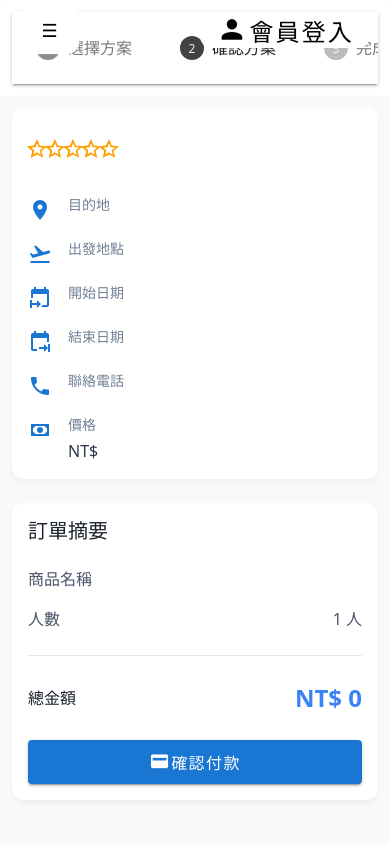
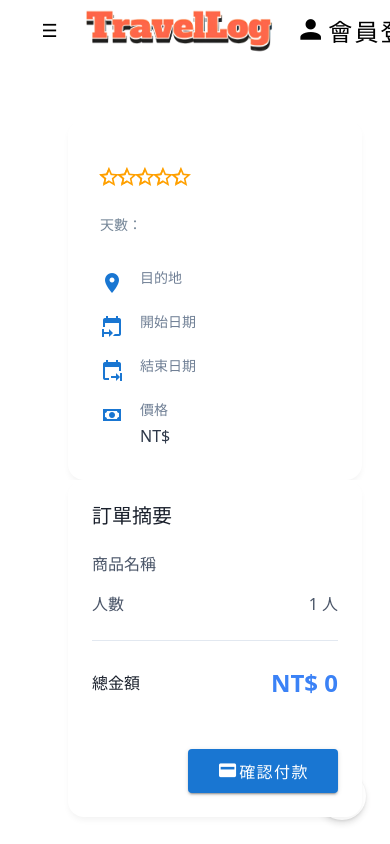
Before and after one commit to theoch3n/TravelLog-Vue, a Vue app: page /payment in a window 390 px wide. Built offline with nearby package versions, Linux system fonts and the light colour scheme.

Commit message:
[style] 調整樣式

```diff
--- a/src/components/Footer.vue
+++ b/src/components/Footer.vue
@@ -22,30 +22,39 @@ const icons = reactive([
 </script>
 
 <template>
-    <!-- <v-footer rounded> -->
-        <v-container fluid class="pa-2">
-            <v-row>
-                <v-col cols="12" lg="4" class="footer-text mb-3">
-                    <h3 class="mb-1 pt-2">聯絡我們</h3>
-                    <p>電話 / 09877287720</p>
-                    <p>Email / sunsanrothree@gmail.com</p>
-                    <p>聯絡地址 / 上善市若水區菩提街無樹號解鈴樓</p>
+    <footer class="footer-container">
+        <v-container fluid class="py-1">
+            <v-row class="align-center">
+                <!-- 聯絡資訊 -->
+                <v-col cols="12" lg="4" class="footer-text py-1">
+                    <div class="d-flex align-center">
+                        <h3 class="mr-2 mb-0">聯絡我們</h3>
+                        <div class="d-flex align-center ml-auto d-lg-none">
+                            <v-btn v-for="icon in icons" :key="icon.icon"
+                                class="mx-1" :icon="icon.icon" :href="icon.link"
+                                color="black" variant="text" density="compact" size="small"></v-btn>
+                        </div>
+                    </div>
+                    <div class="contact-info d-flex flex-wrap">
+                        <p class="mr-3"><v-icon size="x-small" class="mr-1">mdi-phone</v-icon> 09877287720</p>
+                        <p class="mr-3"><v-icon size="x-small" class="mr-1">mdi-email</v-icon> sunsanrothree@gmail.com</p>
+                    </div>
                 </v-col>
 
-                <v-col cols="12" lg="4" class="mb-3">
-                    <v-btn v-for="icon in icons" :key="icon.icon" class="mx-2" :icon="icon.icon" :href="icon.link"
-                        color="black" variant="text"></v-btn>
+                <!-- 社交媒體圖標 - 僅在大屏幕顯示 -->
+                <v-col cols="12" lg="4" class="text-center py-1 d-none d-lg-flex justify-center">
+                    <v-btn v-for="icon in icons" :key="icon.icon"
+                        class="mx-1" :icon="icon.icon" :href="icon.link"
+                        color="#7B7B7B" variant="text" density="compact"></v-btn>
                 </v-col>
 
-                <v-col cols="12" lg="4" class="footer-text mb-3 mt-2">
-                    <p>© 2024-2025 TravelLog. All Rights Reserved.</p>
-                    <p>旅遊產品由 TravelLog 負責提供。</p>
-                    <p>右丞說的</p>
-                    <p>旅行業註冊編號：交觀甲第XXXXXX號。</p>
+                <!-- 版權信息 -->
+                <v-col cols="12" lg="4" class="footer-text text-lg-end py-1">
+                    <p class="mb-0">© 2024-2025 TravelLog. All Rights Reserved.</p>
                 </v-col>
             </v-row>
         </v-container>
-    <!-- </v-footer> -->
+    </footer>
 </template>
 
 <style scoped>
@@ -59,7 +68,7 @@ footer {
 h3 {
     font-size: 18px;
     /* 調整標題字體大小 */
-    color: black;
+    color: #7B7B7B;
 }
 
 .footer-text p {
@@ -73,10 +82,13 @@ h3 {
 
 .v-btn {
     transition: transform 0.2s ease-in-out;
+    height: 32px !important;
+    width: 32px !important;
 }
 
 .v-btn:hover {
     transform: scale(1.1);
+    color: #ff6b6b !important;
 }
 
 .v-container {
--- a/src/components/Header.vue
+++ b/src/components/Header.vue
@@ -88,13 +88,13 @@ function handleProfileClick() {
           </div>
         </div>
         <!-- 中間：LOGO 區塊 -->
-        <!-- <div class="center-section">
+        <div class="center-section">
           <div class="headerLogo">
             <a href="/">
               <img class="img-fluid" src="../assets/logo-removebg-preview.png" alt="TravelLog" />
             </a>
           </div>
-        </div> -->
+        </div>
         <!-- 右側：會員系統區塊 -->
         <div class="right-section">
           <nav class="desktop-nav">
--- a/src/components/Icon.vue
+++ b/src/components/Icon.vue
@@ -1,7 +1,7 @@
 <template>
   <div class="background-panel">
     <div class="row">
-      <img src="/src/assets/logo-removebg-preview.png" alt="logo" class="logo" />
+      <!-- <img src="/src/assets/logo-removebg-preview.png" alt="logo" class="logo" /> -->
       <div class="wrap">
         <router-link to="/itinerary" class="icon-container">
           <img src="/icon/icon01.png" alt="行程規劃" class="icon-img" />
--- a/src/pages/testPayment.vue
+++ b/src/pages/testPayment.vue
@@ -29,7 +29,7 @@ onUnmounted(() => {
 const totalPrice = computed(() => selectedItem.value.price || 0);
 
 async function initiatePayment() {
-  if (!selectedItem.value?.eventName) {
+  if (!selectedItem.value?.title) {
     alert("請先選擇商品！");
     return;
   }
@@ -37,8 +37,8 @@ async function initiatePayment() {
   try {
     const orderResult = await ECPayService.createOrder({
       totalAmount: selectedItem.value.price || 0,
-      itemName: selectedItem.value.eventName,
-      tradeDesc: `訂購行程：${selectedItem.value.eventName}`,
+      itemName: selectedItem.value.title,
+      tradeDesc: `訂購行程：${selectedItem.value.title}`,
       userId: userStore.profile?.userId,
       productId: selectedItem.value.id,
     });
@@ -54,15 +54,16 @@ async function initiatePayment() {
 
 <template>
   <div class="payment-page">
+    <div class="row">
     <!-- 商品詳情卡片 -->
     <div class="content-grid">
       <div class="product-details-section">
         <div class="product-card">
           <div class="product-header">
-            <h1 class="product-title">{{ selectedItem.eventName }}</h1>
+            <h1 class="product-title">{{ selectedItem.title }}</h1>
             <div class="rating-container">
               <v-rating
-                v-model="selectedItem.ratings"
+                v-model="selectedItem.rating"
                 color="amber-darken-2"
                 background-color="grey-lighten-2"
                 half-increments
@@ -72,31 +73,31 @@ async function initiatePayment() {
               ></v-rating>
             </div>
           </div>
-
-          <p class="product-description">{{ selectedItem.eventDescription }}</p>
+          <p class="product-days">天數：{{ selectedItem.days }}</p>
+          <p class="product-description">{{ selectedItem.description }}</p>
 
           <div class="info-grid">
             <div class="info-item">
               <v-icon color="primary" class="info-icon">mdi-map-marker</v-icon>
               <div class="info-content">
                 <span class="info-label">目的地</span>
-                <span class="info-value">{{ selectedItem.destination }}</span>
+                <span class="info-value">{{ selectedItem.location }}</span>
               </div>
             </div>
 
-            <div class="info-item">
+            <!-- <div class="info-item">
               <v-icon color="primary" class="info-icon">mdi-airplane-takeoff</v-icon>
               <div class="info-content">
                 <span class="info-label">出發地點</span>
                 <span class="info-value">{{ selectedItem.startingPoint }}</span>
               </div>
-            </div>
+            </div> -->
 
             <div class="info-item">
               <v-icon color="primary" class="info-icon">mdi-calendar-start</v-icon>
               <div class="info-content">
                 <span class="info-label">開始日期</span>
-                <span class="info-value">{{ selectedItem.firstDate }}</span>
+                <span class="info-value">{{ selectedItem.starDate }}</span>
               </div>
             </div>
 
@@ -104,17 +105,17 @@ async function initiatePayment() {
               <v-icon color="primary" class="info-icon">mdi-calendar-end</v-icon>
               <div class="info-content">
                 <span class="info-label">結束日期</span>
-                <span class="info-value">{{ selectedItem.lastDate }}</span>
+                <span class="info-value">{{ selectedItem.endDate }}</span>
               </div>
             </div>
 
-            <div class="info-item">
+            <!-- <div class="info-item">
               <v-icon color="primary" class="info-icon">mdi-phone</v-icon>
               <div class="info-content">
                 <span class="info-label">聯絡電話</span>
                 <span class="info-value">{{ selectedItem.contactInfo }}</span>
               </div>
-            </div>
+            </div> -->
 
             <div class="info-item">
               <v-icon color="primary" class="info-icon">mdi-cash</v-icon>
@@ -126,7 +127,9 @@ async function initiatePayment() {
           </div>
         </div>
       </div>
+    </div>
 
+    <div class="row">
       <!-- 訂單摘要卡片 -->
       <div class="order-summary-section">
         <div class="summary-card">
@@ -135,7 +138,7 @@ async function initiatePayment() {
           <div class="summary-content">
             <div class="summary-item">
               <span class="item-label">商品名稱</span>
-              <span class="item-value">{{ selectedItem.eventName }}</span>
+              <span class="item-value">{{ selectedItem.title }}</span>
             </div>
 
             <div class="summary-item">
@@ -148,9 +151,8 @@ async function initiatePayment() {
               <span class="total-value">NT$ {{ totalPrice.toLocaleString() }}</span>
             </div>
           </div>
-
+          <div class="button-container">
             <v-btn
-            block
               color="primary"
               size="large"
               class="payment-button"
@@ -164,18 +166,36 @@ async function initiatePayment() {
         </div>
       </div>
     </div>
+  </div>
+</div>
 </template>
 
 <style scoped>
 .payment-page {
   min-height: 100vh;
+  width: 100%;
+  max-width: 100%;
+  padding: 0 1rem;
+  overflow-x: hidden;
+  box-sizing: border-box;
+}
+
+.row {
+  width: 100%;
+  margin: 0;
+  padding: 0;
+  box-sizing: border-box;
+  max-width: 100%;
 }
 
 .content-grid {
   display: grid;
-  grid-template-columns: 1fr 380px;
+  grid-template-columns: 1fr;
   gap: 2rem;
   align-items: start;
+  width: 100%;
+  max-width: 100%;
+  overflow-x: hidden;
 }
 
 /* 商品詳情卡片樣式 */
@@ -184,6 +204,14 @@ async function initiatePayment() {
   border-radius: 16px;
   padding: 2rem;
   box-shadow: 0 4px 6px -1px rgba(0, 0, 0, 0.05);
+  width: 100%;
+  max-width: 100%;
+  margin: 0 auto;
+  box-sizing: border-box;
+}
+
+.product-details-section {
+  width: 100%;
 }
 
 .product-header {
@@ -247,6 +275,12 @@ async function initiatePayment() {
   position: sticky;
   top: calc(68px + 2rem);
   box-shadow: 0 4px 6px -1px rgba(0, 0, 0, 0.05);
+  width: 100%;
+  max-width: 100%;
+}
+
+.order-summary-section {
+  width: 100%;
 }
 
 .summary-title {
@@ -291,6 +325,42 @@ async function initiatePayment() {
   margin-top: 1.5rem;
 }
 
+.product-days{
+    font-size: 14px;
+    color:lightslategrey
+}
+
+.button-container {
+  display: flex;
+  justify-content: flex-end;
+  margin-top: 1.5rem;
+  width: 100%;
+  max-width: 100%;
+}
+
+.payment-button {
+  width: auto;
+  min-width: 150px;
+}
+
+/* 添加全局樣式覆蓋 */
+:deep(.modal-open) {
+  width: 100% !important;
+  max-width: 100% !important;
+  overflow-x: hidden !important;
+  padding-right: 0 !important;
+  margin-right: 0 !important;
+}
+
+:deep(.page-container) {
+  width: 100% !important;
+  max-width: 100% !important;
+  overflow-x: hidden !important;
+  padding-right: 0 !important;
+  margin-right: 0 !important;
+  box-sizing: border-box !important;
+}
+
 /* 響應式設計 */
 @media (max-width: 1024px) {
   .content-grid {
@@ -300,14 +370,6 @@ async function initiatePayment() {
 
   .summary-card {
     position: static;
-  }
-}
-
-@media (max-width: 640px) {
-  .product-card,
-  .summary-card {
-    padding: 1rem;
-    border-radius: 12px;
   }
 
   .info-grid {
--- a/src/router/router.js
+++ b/src/router/router.js
@@ -73,6 +73,11 @@ const routes = [
                 component: OrderDetail,
             },
             {
+                path: "/payment",
+                name: "payment",
+                component: testPayment,
+            },
+            {
                 path: "/paymentResult/:merchantTradeNo",
                 name: "PaymentResult",
                 component: PaymentResult,
@@ -132,21 +137,21 @@ const routes = [
 
         ],
     },
-    {
-        path: "/payment", // 路由路徑 (根目錄)
-        name: "PaymentPage", // 路由名稱 (用於程式內部識別)
-        component: PaymentLayout, // 使用 PaymentLayout 作為根組件
-        meta: {
-            layout: "PaymentLayout",
-        },
-        children: [
-            {
-                path: "",
-                name: "Payment",
-                component: testPayment,
-            },
-        ],
-    },
+    // {
+    //     path: "/payment", // 路由路徑 (根目錄)
+    //     name: "PaymentPage", // 路由名稱 (用於程式內部識別)
+    //     component: PaymentLayout, // 使用 PaymentLayout 作為根組件
+    //     meta: {
+    //         layout: "PaymentLayout",
+    //     },
+    //     children: [
+    //         {
+    //             path: "",
+    //             name: "Payment",
+    //             component: testPayment,
+    //         },
+    //     ],
+    // },
     {
         path: "/account",
         component: AccountLayout,
```
Lines whose indentation alone changed are shown as unchanged.
